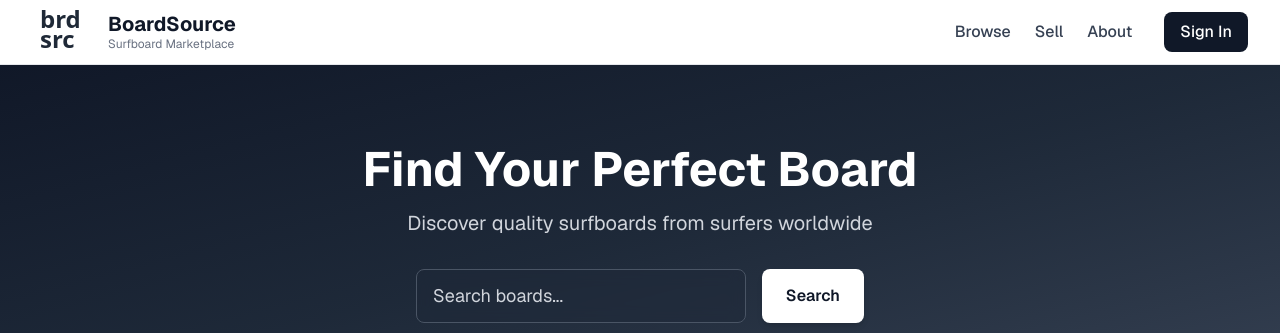
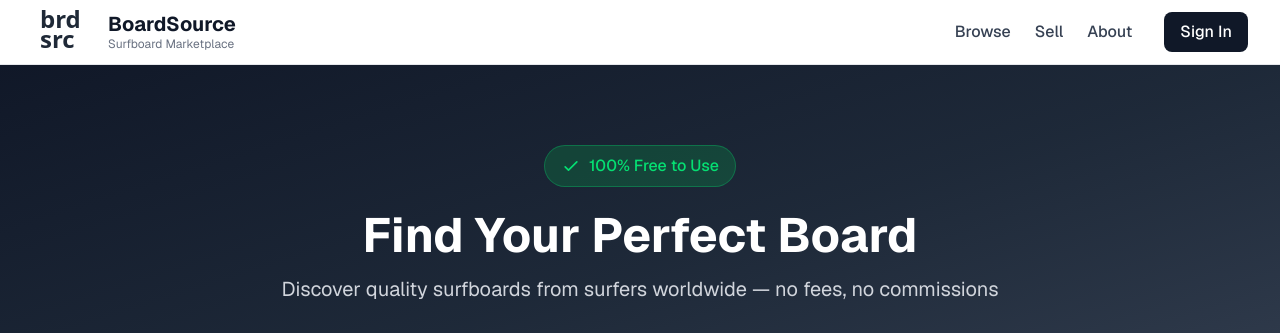
Before and after one commit to knoelljack/brdsrc, a Next.js app: page / in a window 1280 px wide. Shown: the top 333 px of the page. Built offline with nearby package versions, Linux system fonts and the light colour scheme; no server answers.

Commit message:
feat: free to use badge

```diff
--- a/app/components/ui/HeroSection.tsx
+++ b/app/components/ui/HeroSection.tsx
@@ -23,9 +23,28 @@ export default function HeroSection({
   return (
     <section className="bg-gradient-to-br from-gray-900 via-gray-800 to-gray-700 text-white py-20">
       <div className="max-w-7xl mx-auto px-4 sm:px-6 lg:px-8 text-center">
+        {/* Free to Use Badge */}
+        <div className="inline-flex items-center gap-2 bg-green-500/20 border border-green-400/30 rounded-full px-4 py-2 mb-6">
+          <svg
+            className="w-5 h-5 text-green-400"
+            fill="none"
+            stroke="currentColor"
+            viewBox="0 0 24 24"
+          >
+            <path
+              strokeLinecap="round"
+              strokeLinejoin="round"
+              strokeWidth={2}
+              d="M5 13l4 4L19 7"
+            />
+          </svg>
+          <span className="text-green-400 font-medium">100% Free to Use</span>
+        </div>
+
         <h2 className="text-5xl font-bold mb-4">Find Your Perfect Board</h2>
         <p className="text-xl mb-8 text-gray-300">
-          Discover quality surfboards from surfers worldwide
+          Discover quality surfboards from surfers worldwide — no fees, no
+          commissions
         </p>
         <div className="flex flex-col sm:flex-row gap-4 justify-center max-w-md mx-auto">
           <input
```
